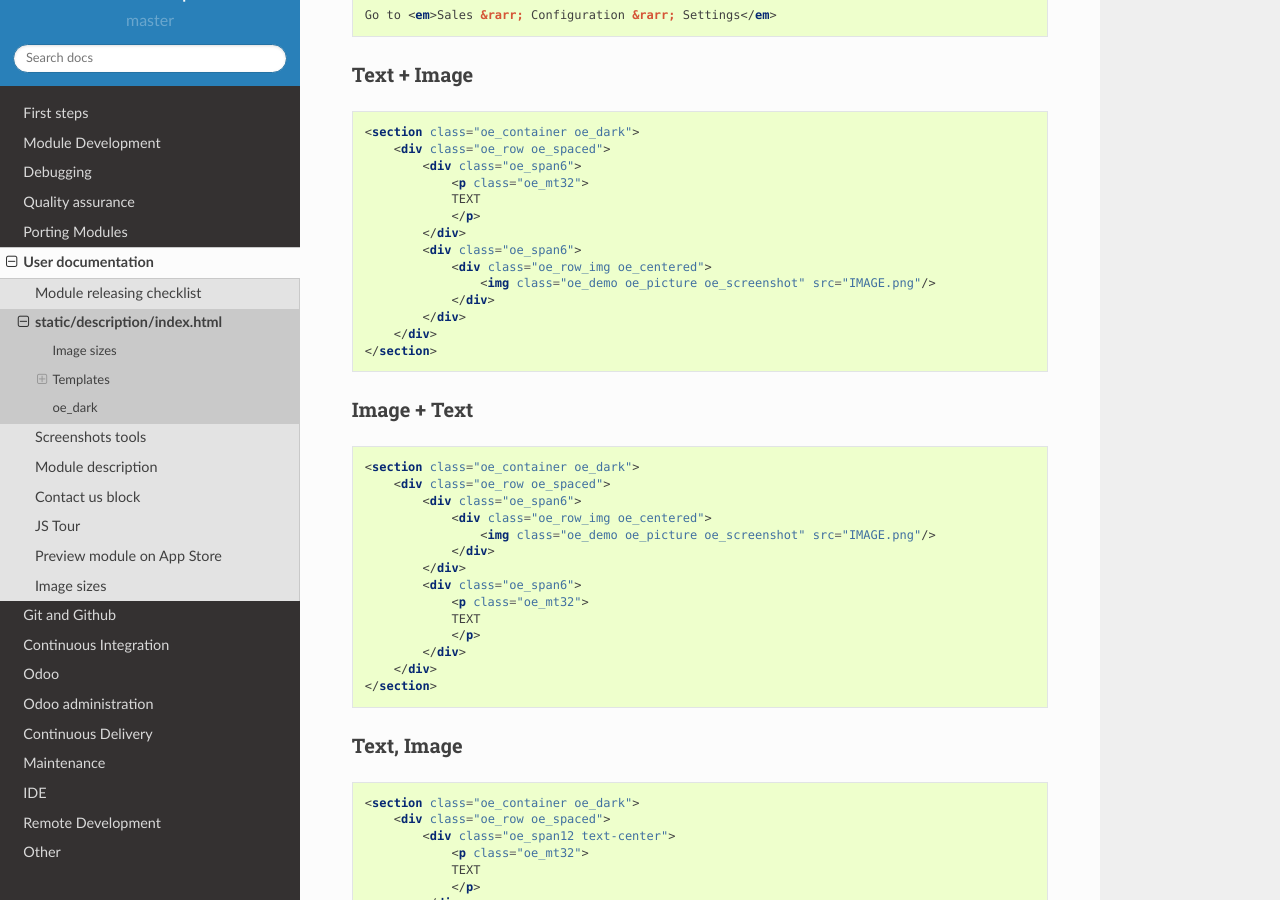
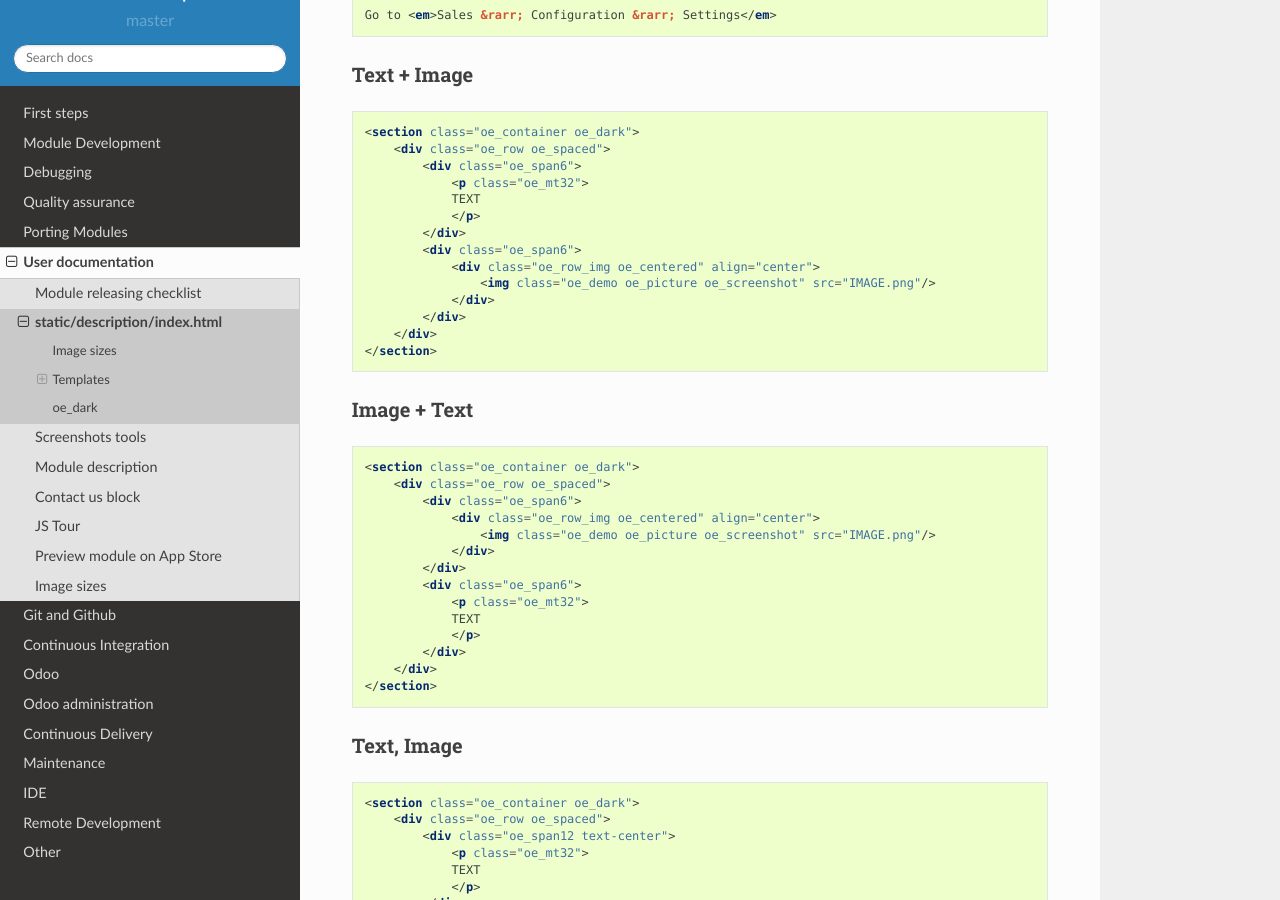
Before and after one commit to itpp-labs/odoo-development, a Sphinx documentation site: the page built from docs/description/index.html.rst, in a window 1280 px wide and 900 px high, scrolled down 2585 px. Built offline with Sphinx 7.4.7 and the Read the Docs theme 2.0.0, drawn with Linux system fonts in a browser that asks for light colours.

Commit message:
Fix image centering

```diff
--- a/docs/description/index.html.rst
+++ b/docs/description/index.html.rst
@@ -139,7 +139,7 @@
                 </p>
             </div>
             <div class="oe_span6">
-                <div class="oe_row_img oe_centered">
+                <div class="oe_row_img oe_centered" align="center">
                     <img class="oe_demo oe_picture oe_screenshot" src="IMAGE.png"/>
                 </div>
             </div>
@@ -154,7 +154,7 @@
     <section class="oe_container oe_dark">
         <div class="oe_row oe_spaced">
 	    <div class="oe_span6">
-                <div class="oe_row_img oe_centered">
+                <div class="oe_row_img oe_centered" align="center">
                     <img class="oe_demo oe_picture oe_screenshot" src="IMAGE.png"/>
                 </div>
             </div>
```
